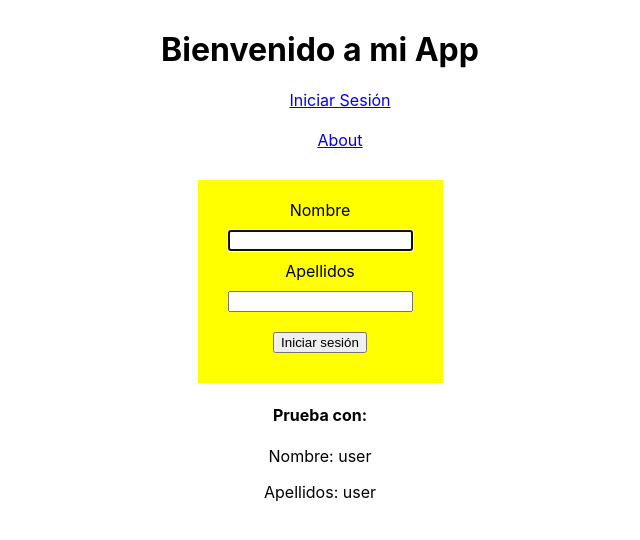
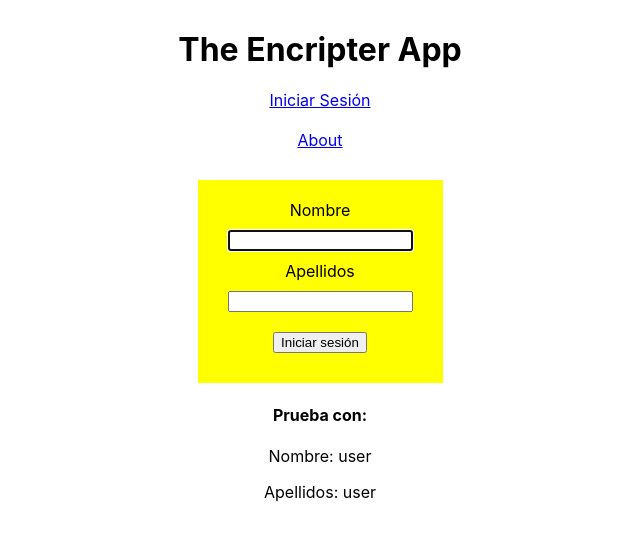
Before and after one commit to danugarri/encripterApp, a React (Create React App) app: page /userlogin in a window 1280 px wide. Shown: the top 540 px of the page, without its empty margins (320-960 px from the left). Built offline with nearby package versions, Linux system fonts and the light colour scheme.

Commit message:
incluiding error controls for incorrect input, call to reset function

```diff
--- a/package.json
+++ b/package.json
@@ -10,6 +10,7 @@
     "react-dom": "^17.0.2",
     "react-router-dom": "^5.2.1",
     "react-scripts": "4.0.3",
+    "sweetalert": "^2.1.2",
     "web-vitals": "^1.1.2"
   },
   "scripts": {
--- a/src/components/BasicView.js
+++ b/src/components/BasicView.js
@@ -4,14 +4,14 @@ import { NavLink } from 'react-router-dom';
 export default function BasicView () {
 
     return (
-        <header style={{margin:'30px'}}>
-             <h1> Bienvenido a mi App</h1>
-             <ul style ={{margin:'20px',display:'block'}} >
-             <NavLink to ='./userLogin' style ={{margin:'20px',display:'block'}}> Iniciar Sesión</NavLink>
-             <NavLink to ='./about' style ={{margin:'20px'}}> About</NavLink>
+        <header style={{margin:'30px auto'}}>
+             <h1> The Encripter App</h1>
+             <NavLink to ='./userLogin' style ={{margin:'20px 0',display:'block'}}> Iniciar Sesión</NavLink>
+             <NavLink to ='./about' style ={{margin:'20px 0'}}> About</NavLink>
+        </header>
 
-             </ul>
-        </header>
+
+
 
     )
 }
--- a/src/components/GenericUser.js
+++ b/src/components/GenericUser.js
@@ -31,6 +31,7 @@ const userView= (<main>
     <h4>{btoa(stringtToEncript)}</h4>
 
 </main>)
+
     return (<div>
         {userView }
     </div>
--- a/src/components/UserLogin.js
+++ b/src/components/UserLogin.js
@@ -2,6 +2,7 @@ import {React,useState} from 'react';
 import './UserLogin.css'
 //import Logged from './Logged'
 import GenericUser from './GenericUser';
+import swal from 'sweetalert';
 
 // defined a generic user
 const genericUser= ['user','user']
@@ -9,15 +10,15 @@ export default function UserLogin () {
 /* sólo podrá entrar daniela*/
 const[authorisation,setAuthorisation]= useState(false)
 //state for generic user
-const[user,setUser] = useState('')
-const [lastName, setLastName] = useState('')
+let[user,setUser] = useState('')
+let [lastName, setLastName] = useState('')
 
 //selecting user input to authorise
 const authorize= e => {
     e.preventDefault()
-    const userName = e.target.querySelector(
+    let userName = e.target.querySelector(
       'input[name="username"]').value;
-    const userlastname= e.target.querySelector('input[name="userlastname"]').value
+    let userlastname= e.target.querySelector('input[name="userlastname"]').value
       //if the user is daniela
     if((userName==='Daniela' && userlastname==='Molines Ojeda')|| (userName==='daniela' && userlastname==='molines ojeda')){
         setAuthorisation(() => true)
@@ -31,9 +32,18 @@ const authorize= e => {
         setAuthorisation(() => true)
         setLastName( () => userlastname)
     }
-    else if( (userName !==genericUser[0] && userlastname===genericUser[1])||
+    //if this user is not registered
+    if( (userName !==genericUser[0] && userlastname===genericUser[1])||
     (userName !==genericUser[0] && userlastname !==genericUser[1]) ){
         setAuthorisation(false)
+        swal(`Lo sentimos ${userName} ${userlastname} no estás registrado`)
+        //function to reset the input field
+        function reset (e) {
+           e.target.querySelector('input[name="username"]').value= ''
+
+        }
+        //call reset function
+        reset(e)
     }
 }
 // variable to show if there is not authorised user
@@ -52,14 +62,16 @@ const logOut = () =>{
 
 //when input the correct userName show logged
     return (
-        <div>{ authorisation ? <div>
-                <h4>Hola {user} {lastName}</h4>
-           <GenericUser />
-           <button onClick={logOut}>Salir</button>
-            </div> : <div>
-                {login} <h4> Prueba con: </h4>
+        <div>{ !authorisation ?
+            <div> {login}
+                <h4> Prueba con: </h4>
                 <p>Nombre: user</p>
                 <p>Apellidos: user</p>
+            </div> :
+                <div>
+                <h4>Hola {user} {lastName}</h4>
+                <GenericUser />
+                <button onClick={logOut}>Salir</button>
                 </div>
 
 
```
Also changed, not shown: 1 other file (tests, documents, lock files or other folders).
